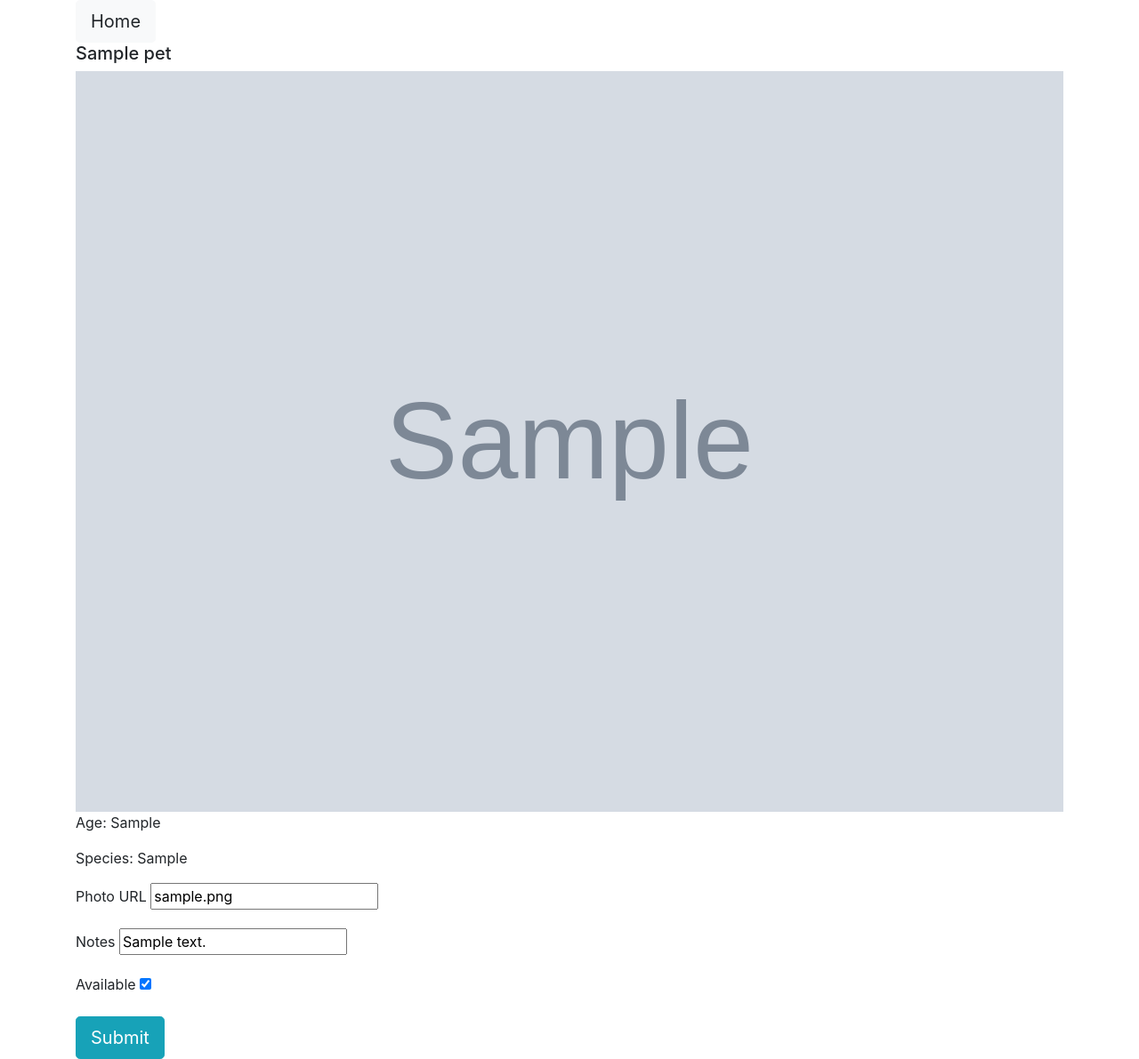
After one commit to Win-C/pet_adoption_agency, a Flask app: page /1 in a window 1280 px wide. The commit adds this page. Shown: the whole page at 89% size. Run offline with Flask 2, Linux system fonts and the light colour scheme; tables that the repository leaves empty hold one stand-in row (values such as "Sample post"); grey boxes marked "Sample" are stand-in pictures; some libraries are stand-ins or nearby versions.

Commit message:
finished first part

```diff
--- a/app.py
+++ b/app.py
@@ -4,7 +4,7 @@ from flask import Flask, redirect, render_template, flash
 from flask_debugtoolbar import DebugToolbarExtension
 from models import db, connect_db, Pet
 
-from forms import AddPetForm
+from forms import PetAddForm, PetEditForm
 
 app = Flask(__name__)
 
@@ -36,7 +36,7 @@ def homepage():
 def pet_add_form():
     """ Show the add form for a new pet. """
 
-    form = AddPetForm()
+    form = PetAddForm()
 
     if form.validate_on_submit():
         name = form.name.data
@@ -62,3 +62,24 @@ def pet_add_form():
 
     else:
         return render_template("pet_add_form.html", form=form)
+
+
+
+@app.route("/<int:pet_id>", methods=["GET", "POST"])
+def pet_detail_edit(pet_id):
+    """Show pet detail, edit form and handle edit."""
+
+    pet = Pet.query.get_or_404(pet_id)
+    form = PetEditForm(obj=pet)
+
+    if form.validate_on_submit():
+        pet.photo_url = form.photo_url.data
+        pet.notes = form.notes.data
+        pet.available = form.available.data
+
+        db.session.commit()
+        flash(f"Pet{pet_id} updated!")
+        return redirect(f"/{pet_id}")
+
+    else:
+        return render_template("pet_detail.html", form=form, pet=pet)
--- a/forms.py
+++ b/forms.py
@@ -2,10 +2,10 @@
 
 from flask_wtf import FlaskForm
 from wtforms import StringField, BooleanField, SelectField
-from wtforms.validators import InputRequired, Optional
+from wtforms.validators import InputRequired, Optional, AnyOf, URL
 
 
-class AddPetForm(FlaskForm):
+class PetAddForm(FlaskForm):
     """ Form for adding pets. """
 
     name = StringField(
@@ -13,11 +13,15 @@ class AddPetForm(FlaskForm):
         validators=[InputRequired()]
         )
     species = StringField(
-        "Species",
-        validators=[InputRequired()]
+        "Species (dog, car, or porcupine)",
+        validators=[InputRequired(),
+                    AnyOf(['dog', 'cat', 'porcupine'])]
         )
     photo_url = StringField(
-        "Photo URL"
+        "Photo URL",
+        validators=[Optional(),
+                    URL()
+                    ]
         )
     age = SelectField(
         "Age",
@@ -31,3 +35,20 @@ class AddPetForm(FlaskForm):
     notes = StringField(
         "Notes"
         )
+
+
+class PetEditForm(FlaskForm):
+    """ Form for editing pet. """
+
+    photo_url = StringField(
+            "Photo URL",
+            validators=[Optional(),
+                        URL()
+                        ]
+            )
+    notes = StringField(
+        "Notes"
+        )
+    available = BooleanField(
+        'Available'
+    )
--- /dev/null
+++ b/templates/_form.html
@@ -0,0 +1,15 @@
+{{ form.hidden_tag() }} <!--add type=hidden form fields -->
+
+{% for field in form
+       if field.widget.input_type != 'hidden' %}
+
+  <div class="form-group">
+    {{ field.label }}
+    {{ field }}
+
+    {% for error in field.errors %}
+      {{ error }}
+    {% endfor %}
+  </div>
+
+{% endfor %}
--- a/templates/base.html
+++ b/templates/base.html
@@ -9,7 +9,7 @@
 </head>
 <body>
   {% for msg in get_flashed_messages() %}
-    <div>{{ msg }}</div>
+    <div class="alert alert-primary">{{ msg }}</div>
   {% endfor %}
   {% block content %}
   {% endblock %}
--- a/templates/index.html
+++ b/templates/index.html
@@ -13,9 +13,13 @@
         {% else %}
             <h6>{{ pet.name }}</h6>
         {% endif %}
-        <img style="width: 100%" src={{pet.photo_url}} alt="">
+
+        <a href="/{{ pet.id }}">
+            <img style="width: 100%" src={{pet.photo_url}} alt="pet photo">
+        </a>
     </div>
     {% endfor %}
     </div>
+    <a href="/add" class="btn btn-info btn-lg">Add a Pet</a>
 </div>
 {% endblock %}
--- /dev/null
+++ b/templates/pet_detail.html
@@ -0,0 +1,23 @@
+{% extends 'base.html' %}
+
+{% block title %}Pet Detail{% endblock %}
+
+{% block content %}
+
+  <div class="container">
+    <a href="/" class="btn btn-light btn-lg">Home</a>
+    <h5>{{ pet.name }}</h5>
+    <img src={{pet.photo_url}} style="width: 100%">
+    <p>Age: {{ pet.age }}</p>
+    <p>Species: {{ pet.species }}</p>
+  </div>
+
+  <div class="container">
+    <form method="POST">
+      <!-- template partial -->
+      {% include '_form.html' %}
+      <button type="submit" class="btn btn-info btn-lg">Submit</button>
+    </form>
+  </div>
+
+{% endblock %}
```
Also changed, not shown: templates/pet_add_form.html (+3 -17 lines).
